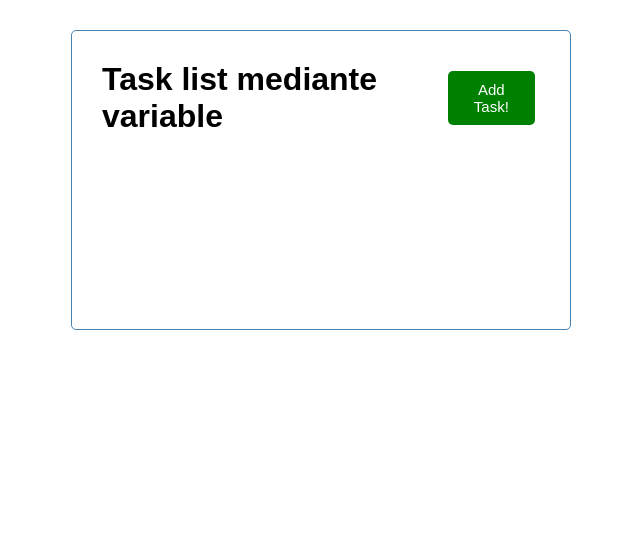
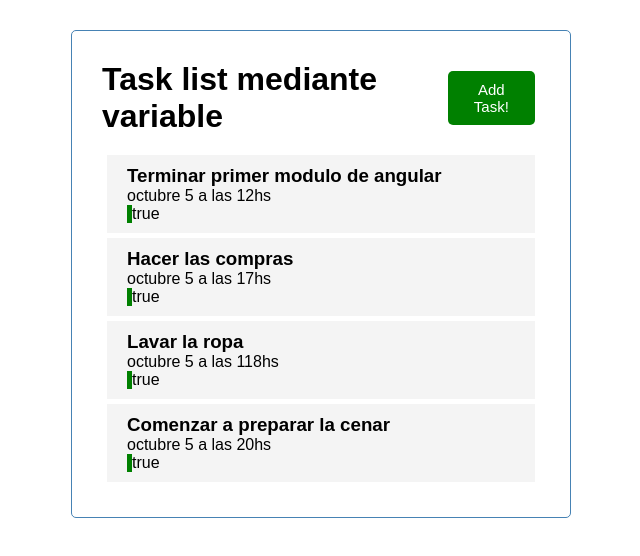
Before and after one commit to monacog/task-list, an Angular app: page / in a window 1280 px wide. Shown: the top 556 px of the page, without its empty margins (319-959 px from the left). Built offline with nearby package versions, Linux system fonts and the light colour scheme.

Commit message:
Lista de items

```diff
--- a/src/app/app.component.html
+++ b/src/app/app.component.html
@@ -1,3 +1,4 @@
 <div class="container">
-<app-header></app-header>
+  <app-header></app-header>
+  <app-tasks></app-tasks>
 </div>
--- a/src/app/app.module.ts
+++ b/src/app/app.module.ts
@@ -4,12 +4,16 @@
 import { AppComponent } from './app.component';
 import { HeaderComponent } from './components/header/header.component';
 import { ButtonComponent } from './components/button/button.component';
+import { TasksComponent } from './components/tasks/tasks.component';
+import { TasksItemComponent } from './components/tasks-item/tasks-item.component';
 
 @NgModule({
   declarations: [
     AppComponent,
     HeaderComponent,
-    ButtonComponent
+    ButtonComponent,
+    TasksComponent,
+    TasksItemComponent
   ],
   imports: [
     BrowserModule
--- /dev/null
+++ b/src/app/components/tasks-item/tasks-item.component.css
@@ -0,0 +1,17 @@
+.task{
+    background-color: #f4f4f4;
+    margin:5px;
+    padding:10px 20px;
+    cursor:pointer;
+}
+
+.task .reminder{
+
+    border-left:5px solid green;
+}
+.task h3 {
+
+    display: flex;
+    align-items: center;
+    justify-content: space-between;
+}
--- /dev/null
+++ b/src/app/components/tasks-item/tasks-item.component.html
@@ -0,0 +1,5 @@
+<div class="task">
+    <h3>{{task.text}}</h3>
+    <p>{{task.day}}</p>
+    <p class="reminder"> {{task.reminder}}</p>
+</div>
--- /dev/null
+++ b/src/app/components/tasks-item/tasks-item.component.ts
@@ -0,0 +1,18 @@
+import { Component, OnInit,Input } from '@angular/core';
+import { Task } from 'src/app/Task';
+
+@Component({
+  selector: 'app-tasks-item',
+  templateUrl: './tasks-item.component.html',
+  styleUrls: ['./tasks-item.component.css']
+})
+export class TasksItemComponent implements OnInit {
+
+  constructor() { }
+
+  @Input() task!:Task;
+
+  ngOnInit(): void {
+  }
+
+}
--- /dev/null
+++ b/src/app/components/tasks/tasks.component.html
@@ -0,0 +1,4 @@
+<app-tasks-item
+    *ngFor="let task of tasks"
+    [task]="task">
+</app-tasks-item>
--- /dev/null
+++ b/src/app/components/tasks/tasks.component.ts
@@ -0,0 +1,19 @@
+import { Component, OnInit } from '@angular/core';
+import { TASKS } from 'src/app/mock-tasks';
+import { Task } from 'src/app/Task';
+
+@Component({
+  selector: 'app-tasks',
+  templateUrl: './tasks.component.html',
+  styleUrls: ['./tasks.component.css']
+})
+export class TasksComponent implements OnInit {
+
+  constructor() { }
+
+  tasks: Task[]= TASKS;
+
+  ngOnInit(): void {
+  }
+
+}
--- a/src/app/mock-tasks.ts
+++ b/src/app/mock-tasks.ts
@@ -3,13 +3,13 @@
 export const TASKS:Task[]= [
 {
     id:1,
-    text:"terminar primer modulo de angular",
+    text:"Terminar primer modulo de angular",
     day:" octubre 5 a las 12hs",
     reminder: true
 },
 {
     id:2,
-    text:"hacer las compras",
+    text:"Hacer las compras",
     day:" octubre 5 a las 17hs",
     reminder: true
 },
```
Also changed, not shown: src/app/components/tasks/tasks.component.css (added).
